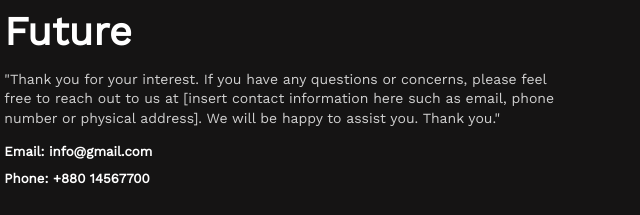
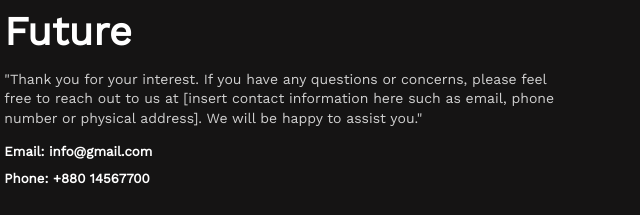
Before and after one commit to zahidjuel/p-new-year-plan6, a plain HTML site: page index.html in a window 1280 px wide. Shown: the part 2424-2639 px from the top of the page, 190-830 px from the left. Drawn offline with nearby package versions, Linux system fonts and the light colour scheme.

Commit message:
second commit

```diff
--- a/index.html
+++ b/index.html
@@ -116,7 +116,7 @@
                     <h1 class="text-title">Future</h1>
                     <p class="text-muted">"Thank you for your interest. If you have any questions or concerns, please
                         feel free to reach out to us at [insert contact information here such as email, phone number or
-                        physical address]. We will be happy to assist you. Thank you."</p>
+                        physical address]. We will be happy to assist you."</p>
                     <h5 class="footer-color">Email: info@gmail.com</h5>
                     <h5 class="footer-color">Phone: +880 14567700</h5>
                     <div class="footer-icon">
```
